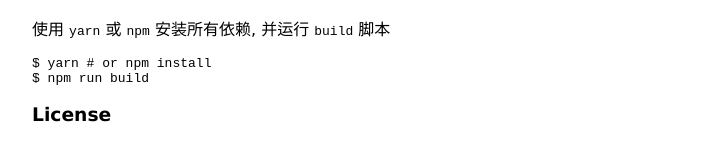
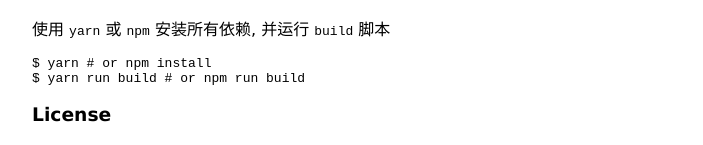
Before and after one commit to a-c-c-c/a-c-c-c.github.io, a website: page index.html in a window 1280 px wide. Shown: the part 1797-1942 px from the top of the page, without its empty margins (288-991 px from the left). Drawn offline with Linux system fonts and the light colour scheme.

Commit message:
yarn run is better

```diff
--- a/index.html
+++ b/index.html
@@ -103,7 +103,7 @@ Ruby? C 实现的. JavaScript? C++ 实现的. JVM? C++ 实现的...</p>
 <h3 id="build">Build</h3>
 <p>使用 <code>yarn</code> 或 <code>npm</code> 安装所有依赖, 并运行 <code>build</code> 脚本</p>
 <pre><code class="lang-js">$ yarn # or npm install
-$ npm run build
+$ yarn run build # or npm run build
 </code></pre>
 <h3 id="license">License</h3>
 <p>ISC &copy; ACCC</p>
```
Also changed, not shown: README.md.
